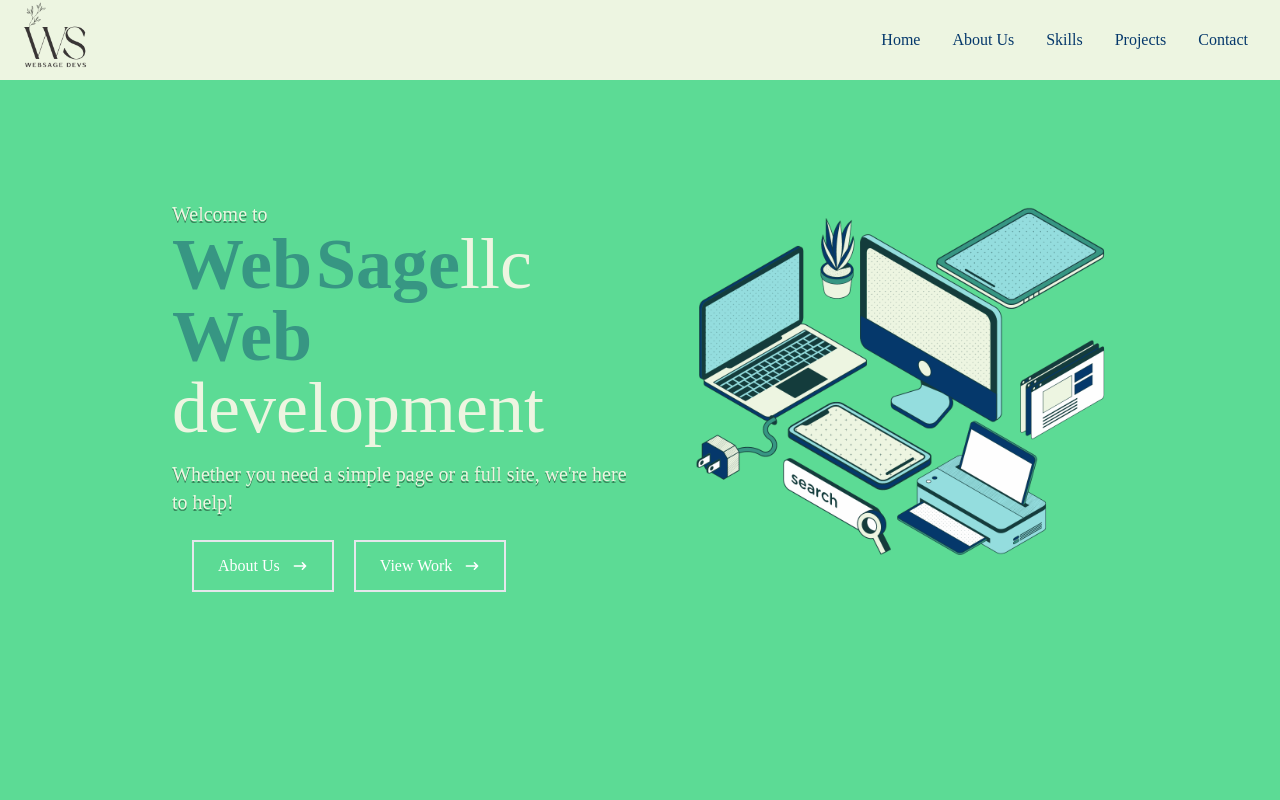
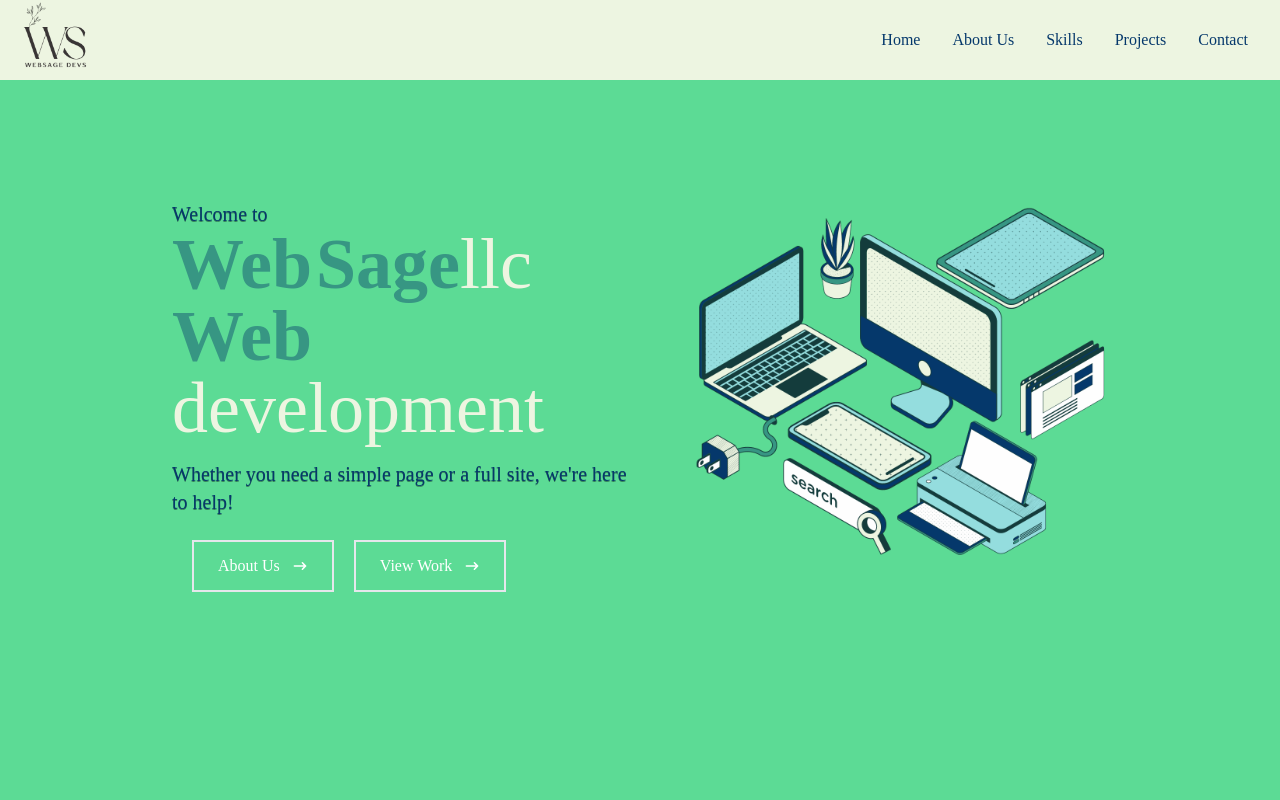
Before and after one commit to WebsageLLC/websage-site, a React (Create React App) app: page / in a window 1280 px wide. Shown: the top 800 px of the page. Built offline with nearby package versions, Linux system fonts and the light colour scheme.

Commit message:
home component text tweak

```diff
--- a/src/components/Home.jsx
+++ b/src/components/Home.jsx
@@ -14,10 +14,10 @@ const Home = () => {
 
 
                <div className=''>
-                <p className='text-[#edf5e1] [text-shadow:_0_2px_0_rgb(0_0_0_/_40%)] text-xl'>Welcome to</p>
+                <p className='text-[#05386B] [text-shadow:_0_1px_0_rgb(0_0_0_/_40%)] text-xl'>Welcome to</p>
                 <h1> <span className='text-4xl sm:text-7xl font-bold text-[#379683]'> Web</span> <span className='text-4xl sm:text-7xl font-bold text-[#379683]'>Sage</span><span className='text-4xl sm:text-7xl text-[#edf5e1]'>llc</span></h1>
                 <h1> <span className='text-4xl sm:text-7xl font-bold text-[#379683]'> Web</span> <span className='text-4xl sm:text-7xl  text-[#edf5e1]'>development </span></h1>
-                <p className='text-xl text-[#edf5e1] py-4 max-w-[700px] [text-shadow:_0_2px_0_rgb(0_0_0_/_40%)]'>Whether you need a simple page or a full site, we're here to help!</p>
+                <p className='text-xl text-[#05386B] py-4 max-w-[700px] [text-shadow:_0_1px_0_rgb(0_0_0_/_40%)]'>Whether you need a simple page or a full site, we're here to help!</p>
                 <div className='flex flex-row'>
                 <Link to="about" smooth={true} duration={500}>
                     <button className='text-white group border-2 px-6 py-3 mx-5 my-2 flex items-center hover:bg-[#05386b] hover:border-[#05386b]'>About Us
```
